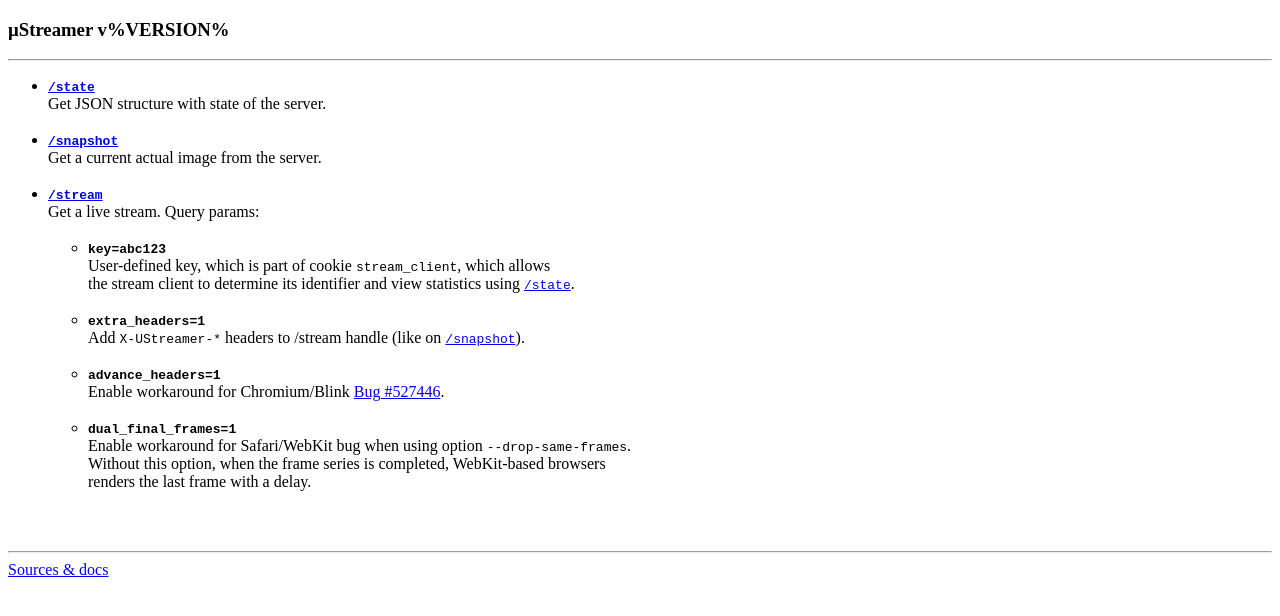
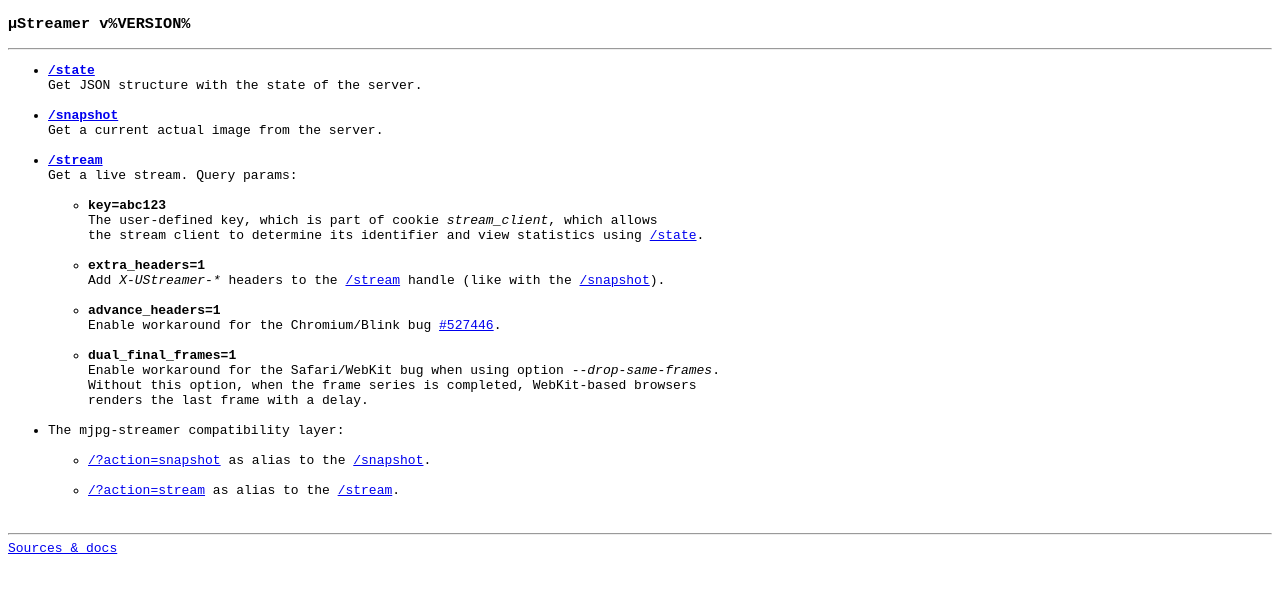
Before and after one commit to pikvm/ustreamer, a plain HTML site: page src/http/data/index.html in a window 1280 px wide. Drawn offline with Linux system fonts and the light colour scheme.

Commit message:
added info about mjpg-streamer compat and prettify

```diff
--- a/src/http/data/index.html
+++ b/src/http/data/index.html
@@ -4,6 +4,7 @@
 <head>
 	<meta charset="utf-8" />
 	<title>uStreamer</title>
+	<style>body {font-family: monospace;}</style>
 </head>
 
 <body>
@@ -11,46 +12,56 @@
 	<hr>
 	<ul>
 		<li>
-			<a href="/state"><b><samp>/state</samp></b></a><br>
-			Get JSON structure with state of the server.
+			<a href="/state"><b>/state</b></a><br>
+			Get JSON structure with the state of the server.
 		</li>
 		<br>
 		<li>
-			<a href="/snapshot"><b><samp>/snapshot</samp></b></a><br>
+			<a href="/snapshot"><b>/snapshot</b></a><br>
 			Get a current actual image from the server.
 		</li>
 		<br>
 		<li>
-			<a href="/stream"><b><samp>/stream</samp></b></a><br>
+			<a href="/stream"><b>/stream</b></a><br>
 			Get a live stream. Query params:<br>
 			<br>
 			<ul>
 				<li>
-					<b><samp>key=abc123</samp></b><br>
-					User-defined key, which is part of cookie <samp>stream_client</samp>, which allows<br>
-					the stream client to determine its identifier and view statistics using <a href="/state"><samp>/state</samp></a>.
+					<b>key=abc123</b><br>
+					The user-defined key, which is part of cookie <i>stream_client</i>, which allows<br>
+					the stream client to determine its identifier and view statistics using <a href="/state">/state</a>.
 				</li>
 				<br>
 				<li>
-					<b><samp>extra_headers=1</samp></b><br>
-					Add <samp>X-UStreamer-*</samp> headers to /stream handle (like on <a href="/snapshot"><samp>/snapshot</samp></a>).
+					<b>extra_headers=1</b><br>
+					Add <i>X-UStreamer-*</i> headers to the <a href="/stream">/stream</a> handle
+					(like with the <a href="/snapshot">/snapshot</a>).
 				</li>
 				<br>
 				<li>
-					<b><samp>advance_headers=1</samp></b><br>
-					Enable workaround for Chromium/Blink
-					<a href="https://bugs.chromium.org/p/chromium/issues/detail?id=527446">Bug #527446</a>.
+					<b>advance_headers=1</b><br>
+					Enable workaround for the Chromium/Blink bug
+					<a href="https://bugs.chromium.org/p/chromium/issues/detail?id=527446">#527446</a>.
 				</li>
 				<br>
 				<li>
-					<b><samp>dual_final_frames=1</samp></b><br>
-					Enable workaround for Safari/WebKit bug when using option <samp>--drop-same-frames</samp>.<br>
+					<b>dual_final_frames=1</b><br>
+					Enable workaround for the Safari/WebKit bug when using option <i>--drop-same-frames</i>.<br>
 					Without this option, when the frame series is completed, WebKit-based browsers<br>
 					renders the last frame with a delay.
 				</li>
 			</ul>
 		</li>
 		<br>
+		<li>
+			The mjpg-streamer compatibility layer:<br>
+			<br>
+			<ul>
+				<li><a href="/?action=snapshot">/?action=snapshot</a> as alias to the <a href="/snapshot">/snapshot</a>.</li>
+				<br>
+				<li><a href="/?action=stream">/?action=stream</a> as alias to the <a href="/stream">/stream</a>.</li>
+			</ul>
+		</li>
 	</ul>
 	<br>
 	<hr>
```
Also changed, not shown: 5 other files.
